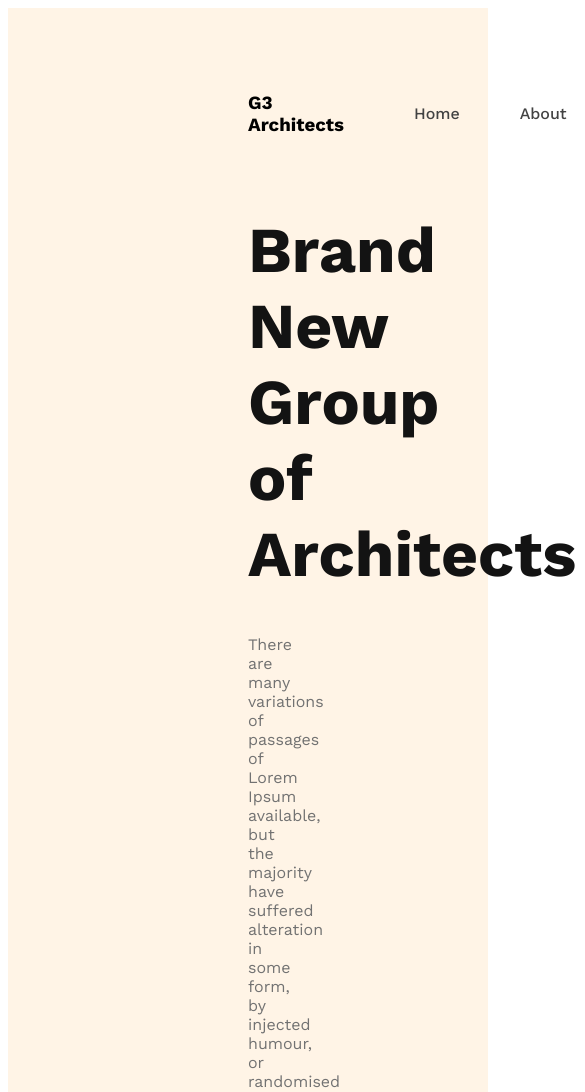
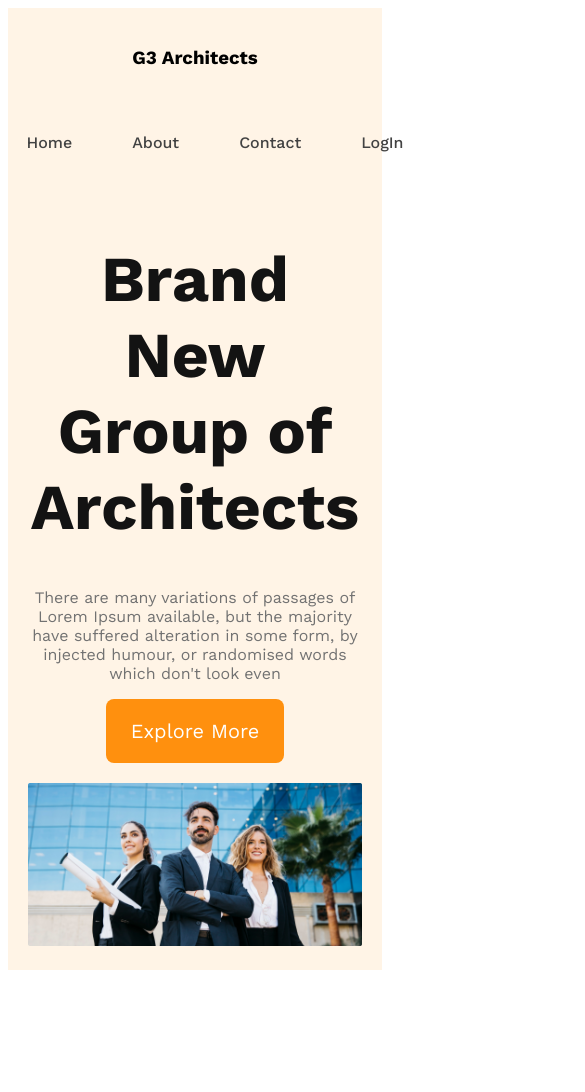
Before and after one commit to sajjadujjamanemon09/g3-architects-website, a plain HTML site: page index.html in a window 390 px wide. Shown: the top 1092 px of the page, 585 px wide, since content can reach past the window. After the commit the page ends 978 px from the top, so only its background shows below. Drawn offline with nearby package versions, Linux system fonts and the light colour scheme.

Commit message:
finished the header

```diff
--- a/styles/architect.css
+++ b/styles/architect.css
@@ -2,8 +2,14 @@
 @import url('https://fonts.googleapis.com/css2?family=Lato:wght@700&family=Open+Sans:wght@800&family=Work+Sans:wght@400;500;600;700;800&display=swap');
 
 /* shared style */
-.btn-primary{
-
+.btn-primary {
+    border-radius: 8px;
+    background: #FF900E;
+    padding: 20px 25px;
+    color: white;
+    font-size: 1.25rem;
+    cursor: pointer;
+    border: 0;
 }
 
 * {
@@ -47,17 +53,47 @@ nav li a {
 }
 
 /* banner styles */
-.banner-content{
+.banner-content {
     max-width: 800px;
     text-align: center;
     margin: 0 auto;
 }
-.banner-title{
+
+.banner-title {
     font-size: 4rem;
     font-weight: 700;
     color: #131313;
 }
 
-.banner-description{
+.banner-description {
     color: #727272;
 }
+
+.banner img{
+    margin-top: 20px;
+    width: 100%;
+}
+
+/* responsive media queries */
+
+/* mobile devices */
+@media screen and (max-width: 576px) {
+    header{
+        padding: 20px;
+    }
+    nav{
+        flex-direction: column;
+    }
+}
+
+/* tablet or medium devices */
+
+@media screen and (min-width: 576px) and (max-width: 960px) {
+    header{
+        padding: 50px;
+    }
+
+    nav{
+        flex-direction: column;
+    }
+}
```
